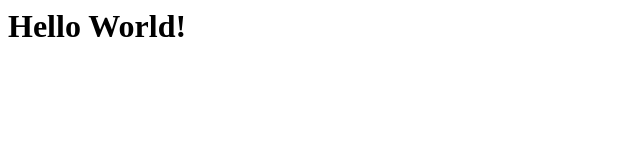
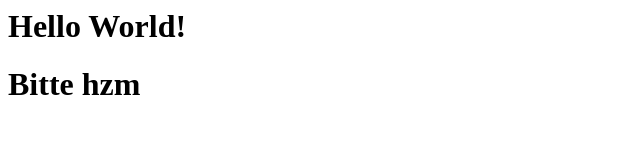
Before and after one commit to Ajd1n4030/Terraria_calamity_mod, a plain HTML site: page index.html in a window 1280 px wide. Shown: the whole page, without its empty margins (0-640 px from the left). Drawn offline with Linux system fonts and the light colour scheme.

Commit message:
Update index.html
neuen text :D

```diff
--- a/index.html
+++ b/index.html
@@ -1,5 +1,6 @@
 <html>
   <body>
     <h1>Hello World!</h1>
+    <h1>Bitte hzm</h1>
   </body>
 </html>
```
